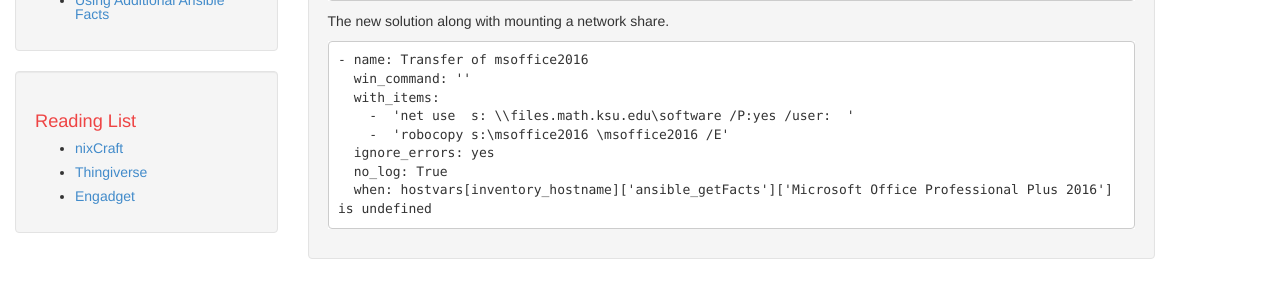
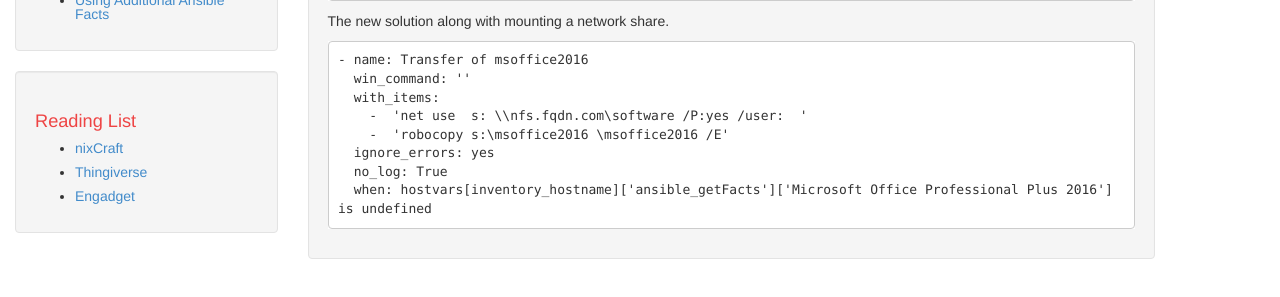
Before and after one commit to dp3/dp3.github.io, a Jekyll site: the page built from _posts/2019-08-10-win-ansible-win-copy.md, in a window 1280 px wide. Shown: the part 360-657 px from the top of the page. Built offline with Jekyll 4.4.1, drawn with Linux system fonts in a browser that asks for light colours; nearby versions of some CDN libraries.

Commit message:
fix typos

```diff
--- a/_posts/2019-08-10-win-ansible-win-copy.md
+++ b/_posts/2019-08-10-win-ansible-win-copy.md
@@ -23,7 +23,7 @@ The new solution along with mounting a network share.
 - name: Transfer of msoffice2016
   win_command: '{{ item }}'
   with_items:
-    -  'net use  s: \\files.math.ksu.edu\software /P:yes /user:{{ ansible_user_ad }}  {{ ansible_password_ad }}'
+    -  'net use  s: \\nfs.fqdn.com\software /P:yes /user:{{ ansible_user_ad }}  {{ ansible_password_ad }}'
     -  'robocopy s:\msoffice2016 \msoffice2016 /E'
   ignore_errors: yes
   no_log: True
```
Also changed, not shown: _posts/2017-01-17-Python-WSGI.md (+1 -1 lines), _posts/2019-07-28-icinga2-ssl-check.md (+1 -1 lines).
